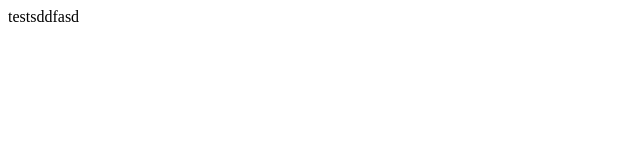
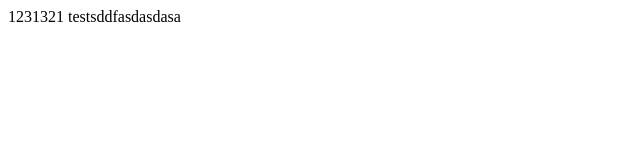
Before and after one commit to 810906673/test, a plain HTML site: page index.html in a window 1280 px wide. Shown: the whole page, without its empty margins (0-640 px from the left). Drawn offline with Linux system fonts and the light colour scheme.

Commit message:
aaa
爱爱爱爱

```diff
--- a/index.html
+++ b/index.html
@@ -7,6 +7,6 @@
     <title>Document</title>
 </head>
 <body>
-        testsddfasd
+       1231321 testsddfasdasdasa
 </body>
 </html>
```
